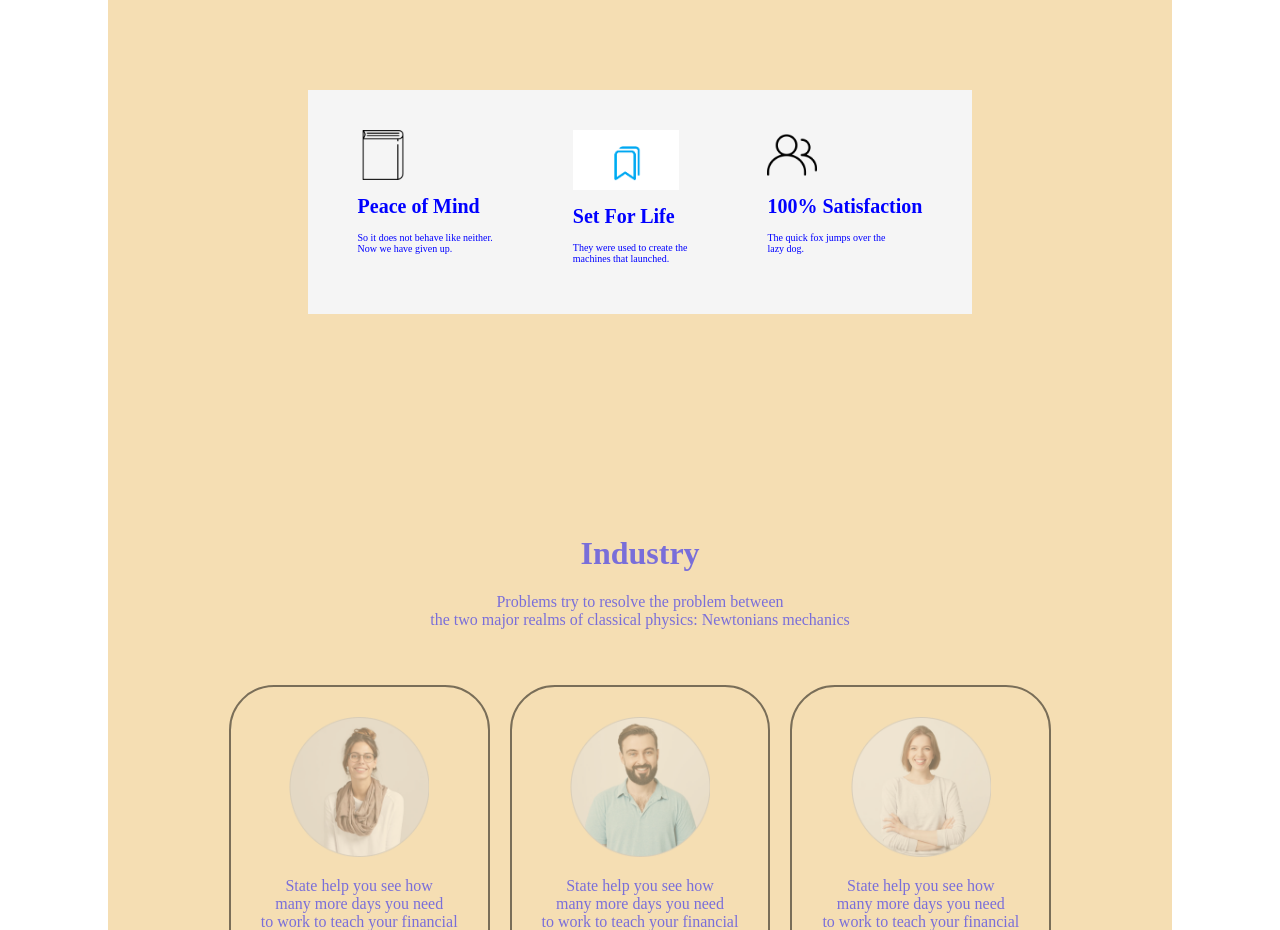
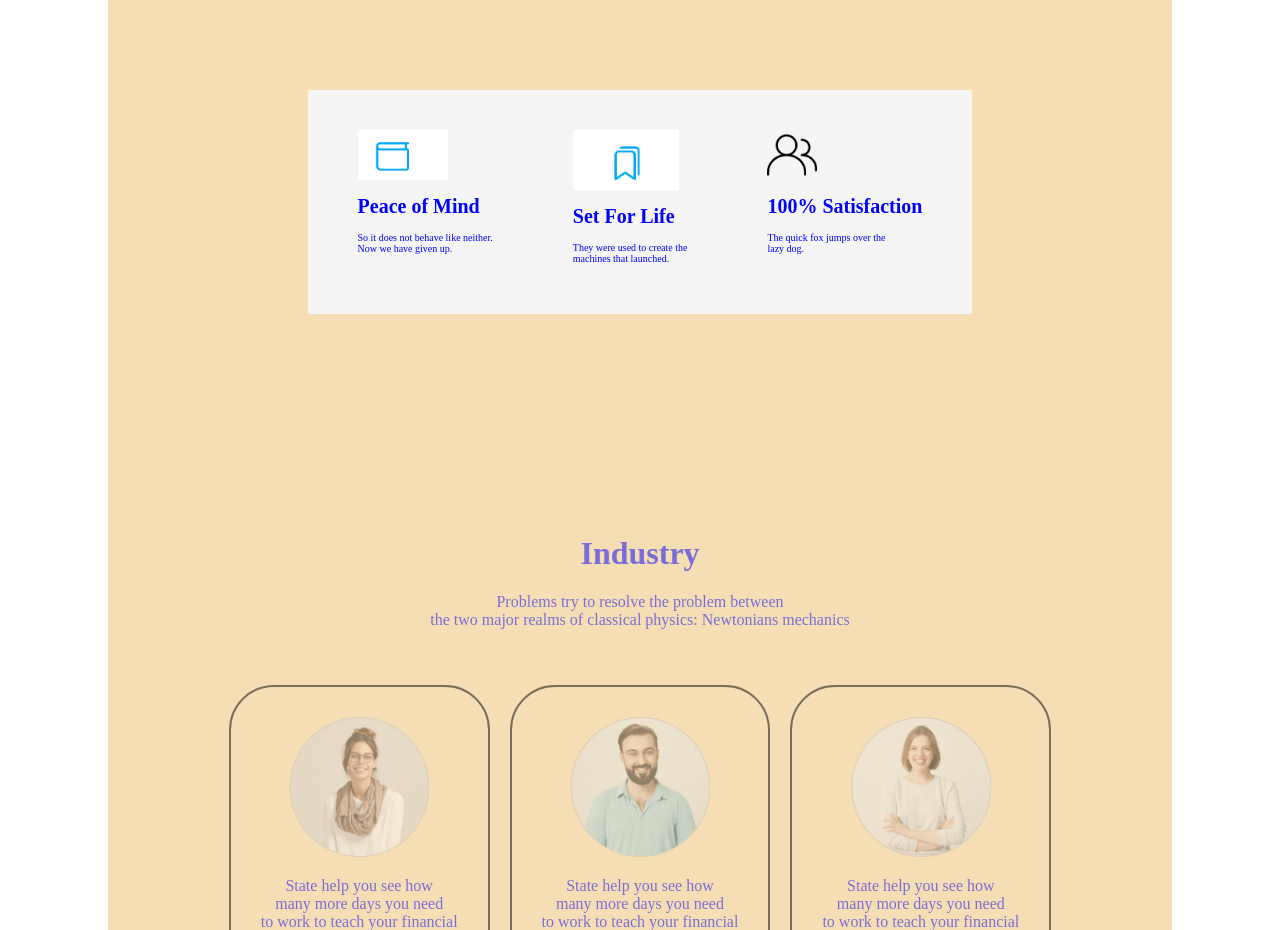
Before and after one commit to Joseph-oderoh/project_two, a plain HTML site: page index.html in a window 1280 px wide. Shown: the part 1100-2030 px from the top of the page. Drawn offline with Linux system fonts and the light colour scheme.

Commit message:
this will add, delete  and change an images

```diff
--- a/index.html
+++ b/index.html
@@ -58,7 +58,7 @@
 
     <div class="container1">
         <div class="c1">
-            <img src="images/thick-book.png" height="50px">
+            <img src="images/Screenshot3.png" height="50px">
             <h1>Peace of Mind</h1>
             <p>So it does not behave like neither. <br> Now we have given up.</p>
         </div>
```
Also changed, not shown: images/Bookmark Icon 2.png (deleted), images/Screenshot3.png (added).
